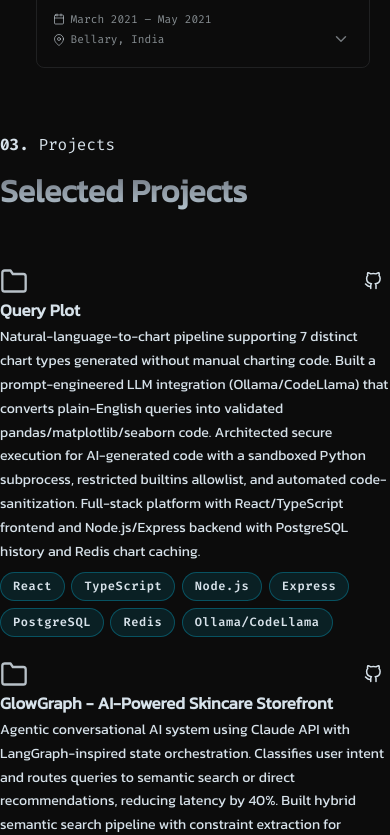
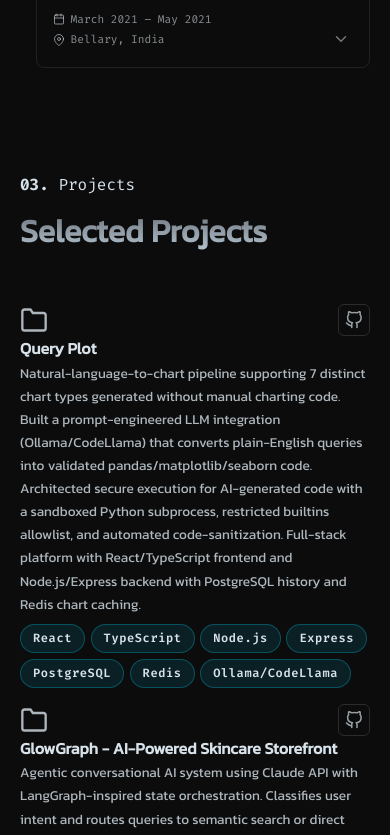
Before and after one commit to pallavimaralla/portfolio, a React (Vite) app in the folder client/app/: page / in a window 390 px wide. Shown: the part 4040-4875 px from the top of the page. Built offline with nearby package versions, Linux system fonts and the light colour scheme; no server answers; the HTML template or start-up script is replaced by a standard one.

Commit message:
feat(Projects): update cards with new theme

```diff
--- a/client/app/src/components/sections/Projects/Projects.module.css
+++ b/client/app/src/components/sections/Projects/Projects.module.css
@@ -1,30 +1,40 @@
 .projects-section {
+  padding: clamp(4rem, 8vw, 6rem) clamp(1.5rem, 4vw, 2.5rem);
   position: relative;
+}
+
+.section-container {
+  max-width: 1200px;
+  margin: 0 auto;
+  width: 100%;
+}
+
+.projects-grid-wrapper {
+  margin-top: clamp(2rem, 4vw, 3rem);
 }
 
 .projects-grid {
   display: grid;
   grid-template-columns: repeat(3, 1fr);
-  gap: 1.25rem;
-  margin-top: 0.5rem;
+  gap: clamp(1rem, 2.5vw, 1.5rem);
 }
 
 .project-card {
-  padding: 1.5rem;
-  border-radius: 12px;
-  background: var(--bg-card);
-  border: 1px solid var(--border-color);
+  padding: clamp(1.25rem, 2vw, 1.5rem);
+  border-radius: 8px;
+  background: transparent;
+  border: 1px solid rgba(215, 226, 234, 0.1);
   display: flex;
   flex-direction: column;
-  gap: 0.75rem;
+  gap: clamp(0.75rem, 1.5vw, 1rem);
   cursor: default;
   transition: border-color 0.3s ease, box-shadow 0.3s ease, background 0.3s ease;
 }
 
 .project-card:hover {
-  background: var(--bg-card-hover);
-  border-color: rgba(0, 212, 255, 0.22);
-  box-shadow: 0 4px 28px rgba(0, 0, 0, 0.5), 0 0 0 1px rgba(0, 212, 255, 0.06);
+  background: rgba(215, 226, 234, 0.02);
+  border-color: rgba(215, 226, 234, 0.2);
+  box-shadow: 0 4px 16px rgba(0, 0, 0, 0.2);
 }
 
 .project-card-top {
@@ -34,8 +44,8 @@
 }
 
 .project-folder-icon {
-  color: var(--accent-cyan);
-  opacity: 0.85;
+  color: #D7E2EA;
+  opacity: 0.8;
 }
 
 .project-links {
@@ -48,29 +58,39 @@
   display: inline-flex;
   align-items: center;
   justify-content: center;
-  width: 34px;
-  height: 34px;
-  border-radius: 8px;
-  border: 1px solid var(--border-color);
-  color: var(--text-secondary);
+  width: 36px;
+  height: 36px;
+  border-radius: 6px;
+  border: 1px solid rgba(215, 226, 234, 0.15);
+  color: rgba(215, 226, 234, 0.7);
   transition: color 0.2s ease, border-color 0.2s ease, background 0.2s ease;
+  cursor: pointer;
+  min-width: 36px;
+  min-height: 36px;
 }
 
 .project-link:hover {
-  color: var(--accent-cyan);
-  border-color: rgba(0, 212, 255, 0.4);
-  background: rgba(0, 212, 255, 0.06);
+  color: #D7E2EA;
+  border-color: rgba(215, 226, 234, 0.3);
+  background: rgba(215, 226, 234, 0.05);
+}
+
+.project-link:focus-visible {
+  outline: 2px solid #D7E2EA;
+  outline-offset: 2px;
 }
 
 .project-title {
-  font-size: 1.05rem;
-  font-weight: 700;
-  color: var(--text-primary);
+  font-family: 'Kanit', sans-serif;
+  font-size: clamp(1rem, 1.3vw, 1.1rem);
+  font-weight: 600;
+  color: #D7E2EA;
 }
 
 .project-desc {
-  color: var(--text-secondary);
-  font-size: 0.88rem;
+  color: rgba(215, 226, 234, 0.8);
+  font-family: 'Kanit', sans-serif;
+  font-size: clamp(0.85rem, 1.1vw, 0.95rem);
   line-height: 1.7;
   flex: 1;
 }
@@ -78,15 +98,45 @@
 .project-tech {
   display: flex;
   flex-wrap: wrap;
-  gap: 0.4rem;
+  gap: clamp(0.35rem, 0.75vw, 0.5rem);
   margin-top: auto;
   padding-top: 0.5rem;
 }
 
-@media (max-width: 980px) {
-  .projects-grid { grid-template-columns: repeat(2, 1fr); }
+/* Responsive */
+@media (max-width: 1024px) {
+  .projects-grid {
+    grid-template-columns: repeat(2, 1fr);
+  }
 }
 
-@media (max-width: 640px) {
-  .projects-grid { grid-template-columns: 1fr; }
+@media (max-width: 768px) {
+  .projects-section {
+    padding: clamp(3rem, 5vw, 4rem) clamp(1.5rem, 3vw, 2rem);
+  }
+
+  .projects-grid {
+    grid-template-columns: 1fr;
+  }
+
+  .projects-grid-wrapper {
+    margin-top: clamp(1.5rem, 3vw, 2rem);
+  }
 }
+
+@media (max-width: 480px) {
+  .projects-section {
+    padding: clamp(2.5rem, 4vw, 3.5rem) 1.25rem;
+  }
+
+  .project-card {
+    gap: 0.75rem;
+  }
+
+  .project-link {
+    width: 32px;
+    height: 32px;
+    min-width: 32px;
+    min-height: 32px;
+  }
+}
--- a/client/app/src/components/sections/Projects/Projects.tsx
+++ b/client/app/src/components/sections/Projects/Projects.tsx
@@ -1,6 +1,6 @@
 import React from 'react';
 import { motion } from 'framer-motion';
-import { SectionHeader, Icon, Tag } from '../../ui';
+import { SectionHeader, Icon, Tag, FadeIn } from '../../ui';
 import { sections } from '../../../data/sections';
 import { projects } from '../../../data/projects';
 import { staggerContainer, fadeUp } from '../../../lib/motion';
@@ -13,9 +13,12 @@ const cardVariants = fadeUp;
 
 const Projects: React.FC = () => (
   <section id="projects" className={styles["projects-section"]}>
-    <div className="section-container">
+    <div className={styles["section-container"]}>
+      <FadeIn as="div" delay={0} y={20} duration={0.7}>
         <SectionHeader num={projSection.number} label={projSection.label} title={projSection.title} />
+      </FadeIn>
 
+      <FadeIn as="div" className={styles["projects-grid-wrapper"]} delay={0.15} y={20} duration={0.7}>
         <motion.div
           className={styles["projects-grid"]}
           variants={staggerContainer}
@@ -74,6 +77,7 @@ const Projects: React.FC = () => (
           );
         })}
         </motion.div>
+      </FadeIn>
     </div>
   </section>
 );
```
Lines whose indentation alone changed are shown as unchanged.
